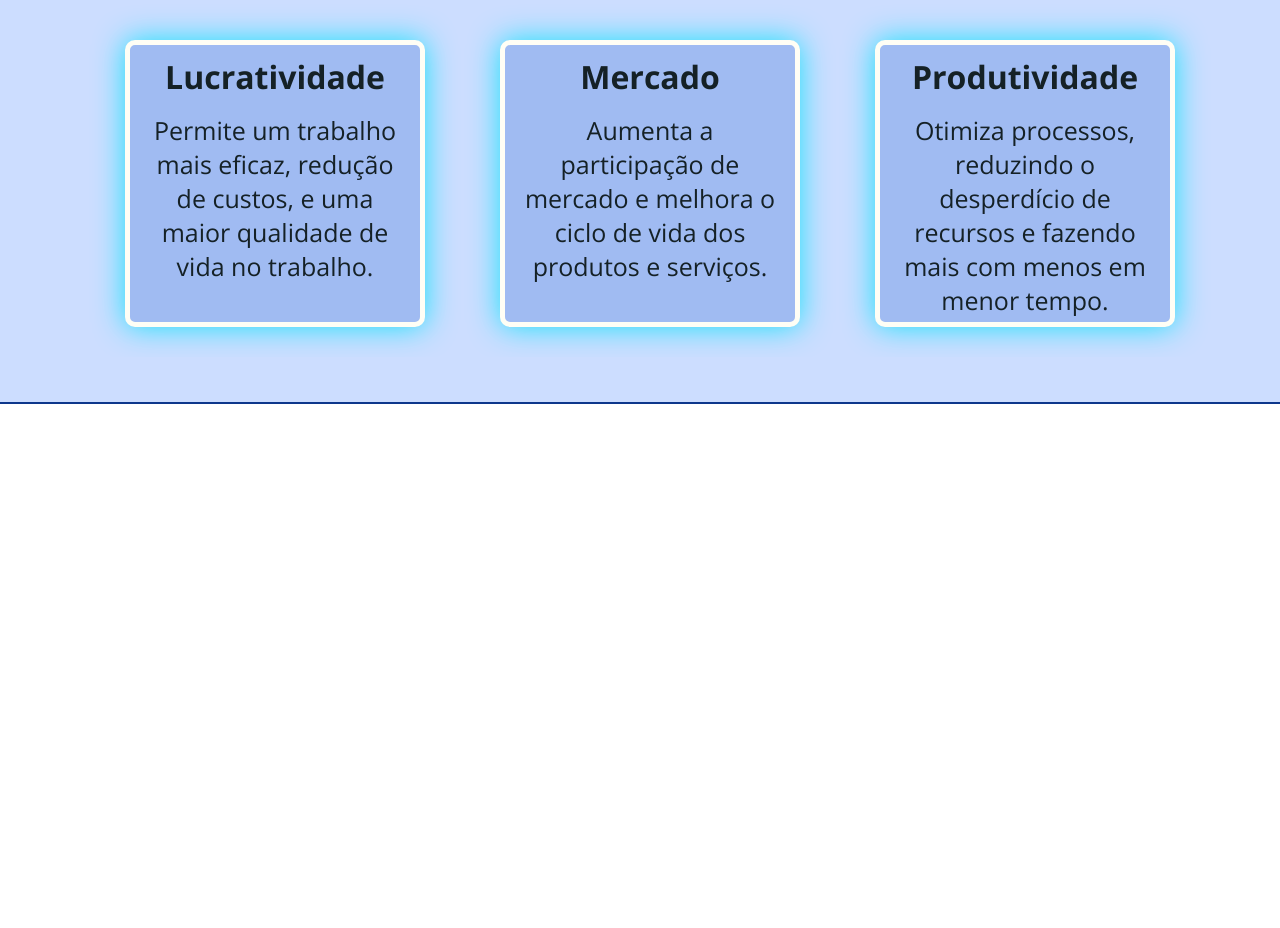
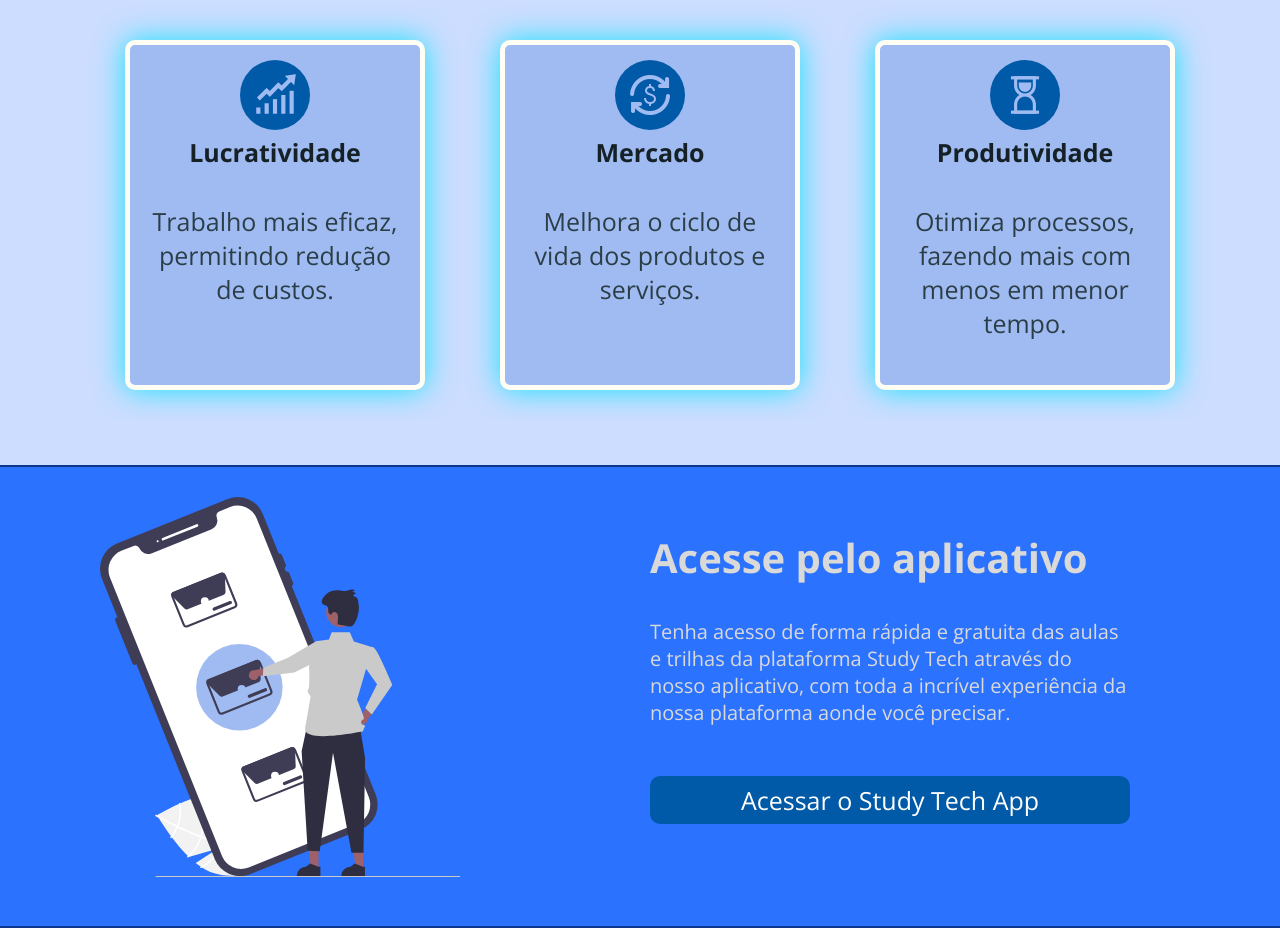
Before and after one commit to DarkSide-Dev/studytech, a React (Create React App) app: page / in a window 1280 px wide. Shown: the part 1117-2045 px from the top of the page. Before the commit the page ends 1521 px from the top, so only its background shows below. Built offline with nearby package versions, Linux system fonts and the light colour scheme.

Commit message:
Adicão Parte 4

```diff
--- a/src/assets/screens/Apresentation/index.js
+++ b/src/assets/screens/Apresentation/index.js
@@ -8,6 +8,12 @@ import Excel from '../../img/excel-logo.png';
 
 import User from '../../img/user.png';
 import Logo from '../../img/logo.png';
+
+import Lucratividade from '../../img/increase.png';
+import Mercado from '../../img/market.png';
+import Produtividade from '../../img/productivity.png';
+
+import BannerApp from '../../img/app.svg';
 
 import {
 
@@ -41,7 +47,15 @@ import {
     LogoImg,
     UserImg,
     AreaLogin,
-    AreaLoginButton
+    AreaLoginButton,
+    ArticleImg,
+    ArticleImgArea,
+    SectionLeft,
+    SectionRight,
+    BannerArea,
+    RightTitle,
+    RightText,
+    RightButton
 
 } from './style.js';
 
@@ -203,7 +217,7 @@ function Apresentation(){
                 <SectionAreaColumn>
 
                     <SectionTitle>
-                        Motivos para aderir tecnologia à sua empresa
+                        Vantagens do uso da tecnologia
                     </SectionTitle>
 
                 </SectionAreaColumn>
@@ -212,41 +226,85 @@ function Apresentation(){
 
                     <Article>
 
+                        <ArticleImgArea>
+
+                            <ArticleImg src={Lucratividade} />
+
+                        </ArticleImgArea>
+
+
                         <ArticleTitle>
                             Lucratividade
                         </ArticleTitle>
 
                         <ArticleText>
-                            Permite um trabalho mais eficaz, redução de custos, e uma maior qualidade de vida no trabalho.
+                            Trabalho mais eficaz, permitindo redução de custos.
                         </ArticleText>
 
                     </Article>
 
                     <Article>
 
+                        <ArticleImgArea>
+
+                            <ArticleImg src={Mercado} />
+
+                        </ArticleImgArea>
+
                         <ArticleTitle>
                             Mercado
                         </ArticleTitle>
 
                         <ArticleText>
-                            Aumenta a participação de mercado e melhora o ciclo de vida dos produtos e serviços.
+                            Melhora o ciclo de vida dos produtos e serviços.
                         </ArticleText>
 
                     </Article>
 
                     <Article>
 
+                        <ArticleImgArea>
+                            <ArticleImg src={Produtividade} />
+                        </ArticleImgArea>
+
                         <ArticleTitle>
                             Produtividade
                         </ArticleTitle>
 
                         <ArticleText>
-                            Otimiza processos, reduzindo o desperdício de recursos e fazendo mais com menos em menor tempo.
+                            Otimiza processos, fazendo mais com menos em menor tempo.
                         </ArticleText>
 
                     </Article>
 
                 </ArticleArea>
+
+            </Section>
+
+            <Section>
+
+                <SectionLeft>
+
+                    <BannerArea src={BannerApp} />
+
+                </SectionLeft>
+
+
+                <SectionRight>
+
+                    <RightTitle>
+                        Acesse pelo aplicativo
+                    </RightTitle>
+
+                    <RightText>
+                        Tenha acesso de forma rápida e gratuita das aulas e trilhas da plataforma Study Tech através do nosso aplicativo, com toda a incrível experiência da nossa plataforma aonde você precisar.
+                    </RightText>
+
+                    <RightButton>
+                        Acessar o Study Tech App
+                    </RightButton>
+
+                </SectionRight>
 
             </Section>
 
--- a/src/assets/screens/Apresentation/style.js
+++ b/src/assets/screens/Apresentation/style.js
@@ -238,9 +238,13 @@ export const Section = styled.section`
     box-sizing: border-box;
     border-bottom: 2px solid #0d378c;
 
-    :last-child{
+    :nth-child(4){
         flex-direction: column;
         color:#d9d9d9;
+    }
+
+    :nth-child(5){
+        background-color: #2b72ff;
     }
 
     @media(max-width:400px){
@@ -439,6 +443,8 @@ export const Article = styled.article`
     padding: 5px 10px;
     align-items: center;
     width: 300px;
+    min-height: 350px;
+    max-height: auto;
     background-color: #a0bbf2;
     transition: box-shadow .3s ease-in-out;
     border: 5px solid #fffef5;
@@ -459,20 +465,75 @@ export const Article = styled.article`
 
 export const ArticleTitle = styled.h3`
     color: #152126;
-    font-size: 32px;
+    font-size: 25px;
     margin: 0;
-    padding: 5px 0 15px 0;
+    padding: 5px 0 35px 0;
 `;
 
 export const ArticleText = styled.p`
-    color: #152126;
+    color: #2b3e47;
     font-size: 25px;
     margin: 0;
     text-align: center;
+    margin-bottom: 40px;
+    padding: 0 10px;
 
-    @media(max-width:400px){
-        margin-bottom: 10px;
+    @media(max-width: 400px){
+        margin: 0;
+        padding:0;
     }
+`;
 
+export const ArticleImg = styled.img`
+    width: 50px;
+    height: 50px;
+`;
 
+export const ArticleImgArea = styled.div`
+    background-color: #005aa7;
+    border-radius: 50%;
+    margin-top: 10px;
+    display: flex;
+    padding: 10px;
+    justify-content: center;
+    align-items: center;
+    width: 50px;
+    height: 50px;
 `;
+
+export const SectionLeft = styled.div`
+    flex: 1;
+`;
+
+export const BannerArea = styled.img`
+    transform: rotateY(180deg);
+    width: 60%;
+    margin-left: 50px;
+`;
+
+export const SectionRight = styled.div`
+    flex: 1;
+`;
+
+export const RightTitle = styled.h2`
+    font-size: 40px;
+    color: #d9d9d9;
+`;
+
+export const RightText = styled.p`
+    font-size: 20px;
+    color: #d9d9d9;
+    width: 80%;
+    margin-top: 15px;
+`;
+
+export const RightButton = styled.button`
+    background-color: #005aa7;
+    font-size: 25px;
+    color: #fff;
+    margin-top: 30px;
+    padding: 7px 0;
+    border: 0;
+    border-radius: 10px;
+    width: 80%;
+`;
```
